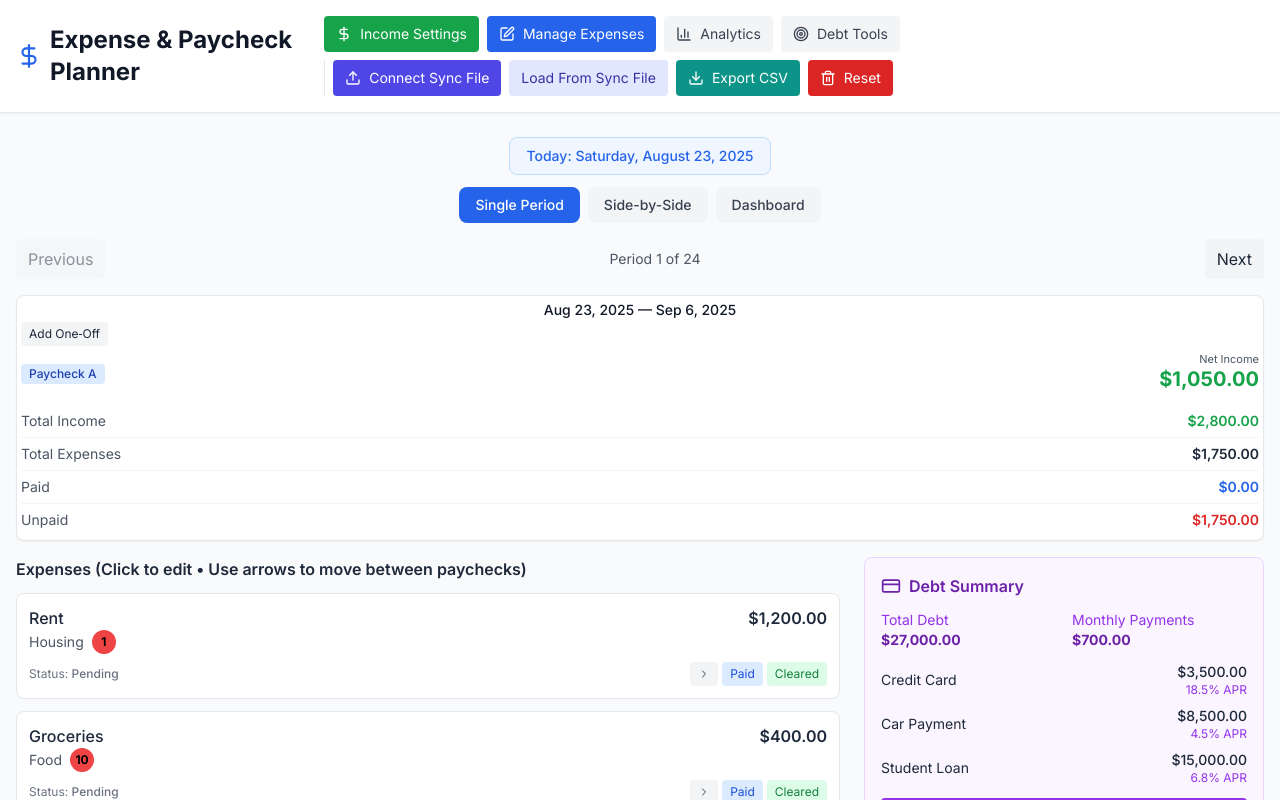
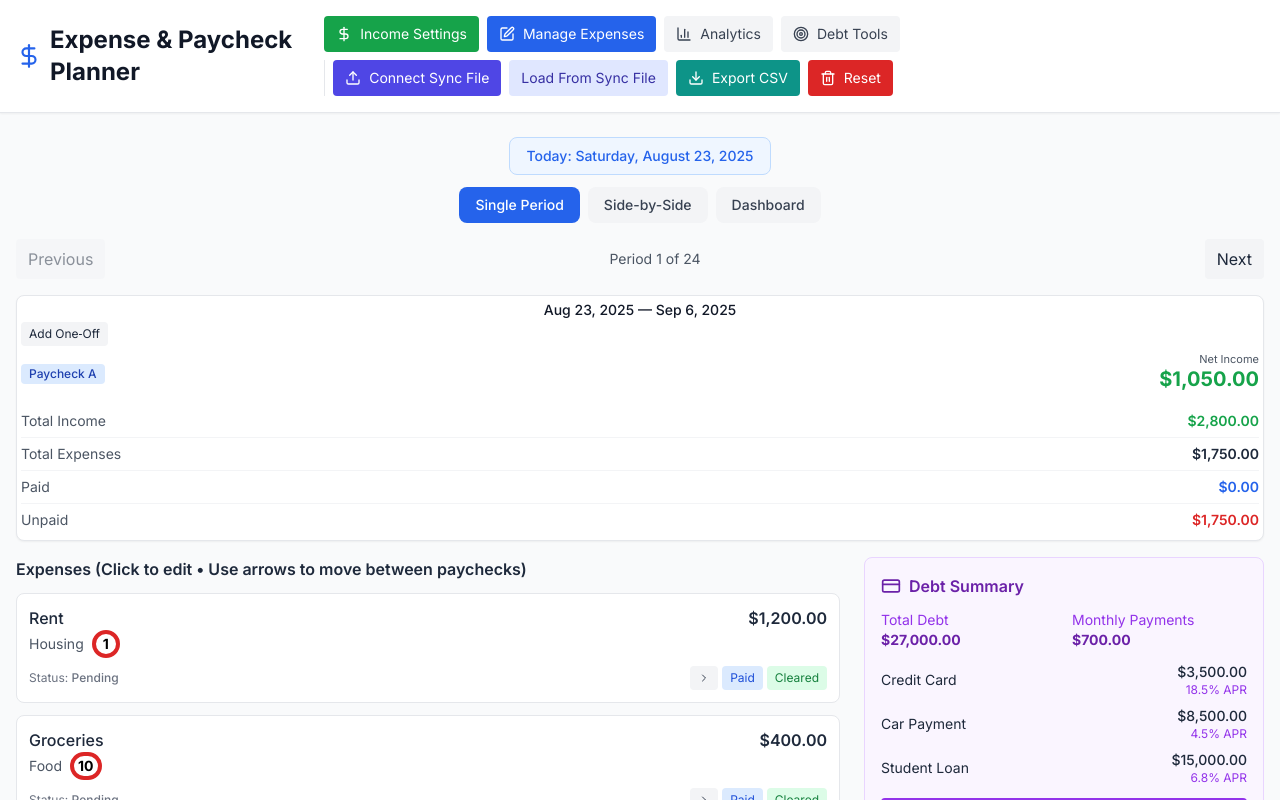
Before and after one commit to pablomunmor/expense-tracker, a React (Vite) app: page / in a window 1280 px wide. Shown: the top 800 px of the page. Built offline with nearby package versions, Linux system fonts and the light colour scheme.

Commit message:
Adding little improvements and fixing bugs as I find them

```diff
--- a/src/ExpenseTrackingApp.jsx
+++ b/src/ExpenseTrackingApp.jsx
@@ -1302,7 +1302,7 @@ const ExpenseTrackingApp = () => {
               <div className="flex items-center gap-2 text-sm text-gray-600">
                 <span>{expense.category}</span>
                 {expense.dueDate && (
-                  <span className="inline-flex items-center justify-center w-6 h-6 rounded-full bg-red-500 text-black font-bold text-xs">
+                  <span className="inline-flex items-center justify-center min-w-[1.75rem] h-7 px-1 rounded-full border-4 border-red-600 bg-white text-black font-bold text-sm">
                     {expense.dueDate}
                   </span>
                 )}
```
